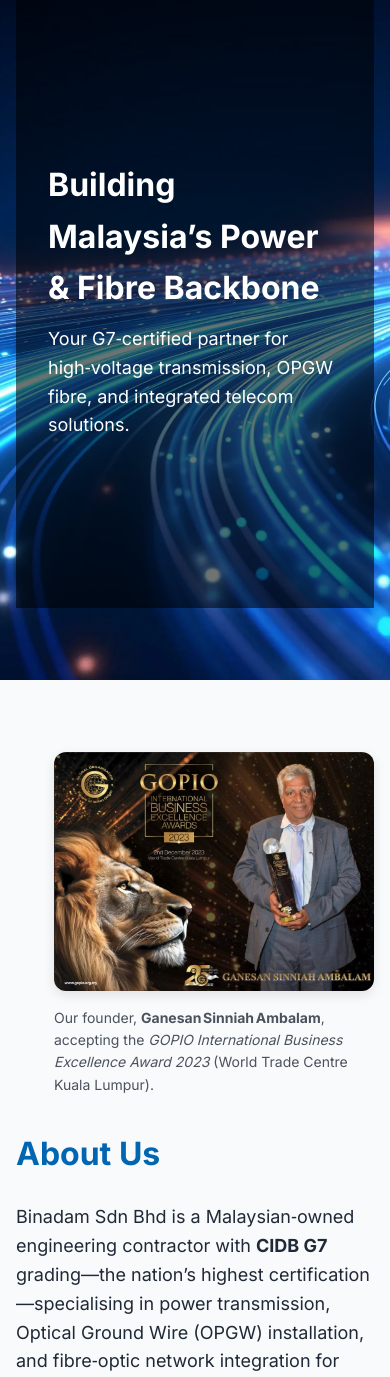
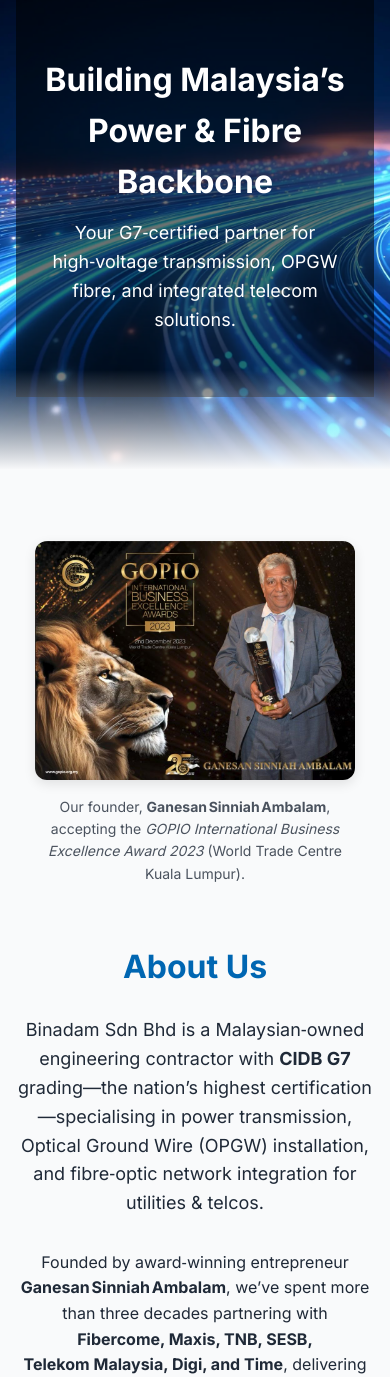
Before and after one commit to BabyG21/Binadam-Website, a plain HTML site: page index.html in a window 390 px wide. Shown: the part 80-1457 px from the top of the page. Drawn offline with Linux system fonts and the light colour scheme.

Commit message:
Correcting mobile bugs - 1

```diff
--- a/index.html
+++ b/index.html
@@ -82,8 +82,6 @@
     }
 
 
-
-
     /* ---------- HERO ---------- */
     .hero {height: 90vh; background: url('images/Fiber-Optic-Cable-Installation-Process-Internet-Connecting-Home-House.webp') center/cover no-repeat; display: flex; align-items: center;}
     .hero-overlay {background: rgba(0,0,0,.55); width: 100%; height: 100%; display: flex; align-items: center;}
@@ -92,6 +90,23 @@
     .hero p {font-size: 1.125rem; max-width: 600px;}
     .btn-primary {display: inline-block; background: var(--accent); color: #000; padding: .75rem 1.5rem; margin-top: 1.5rem; font-weight: 600; border-radius: .5rem; text-decoration: none; transition: transform .2s;}
     .btn-primary:hover {transform: translateY(-2px);}
+
+    /* --- HERO mobile height --- */
+    @media(max-width:768px){
+      .hero{ height:65vh; }          /* was 90vh – adjust to taste */
+      .hero-content{ padding:1.5rem; text-align:center; }
+    }
+
+    /* --- HERO bottom gradient into light background --- */
+    .hero{ position:relative; }      /* ensure pseudo‑element positions correctly */
+    .hero::after{
+      content:"";
+      position:absolute;left:0;bottom:-1px;width:100%;height:100px;
+      background:linear-gradient(to bottom, rgba(0,0,0,0) 0%, var(--light) 100%);
+      pointer-events:none;
+    }
+
+
 
     /* ---------- GLOBAL SECTIONS ---------- */
     section {padding: 4.5rem 1rem;}
@@ -124,6 +139,21 @@
     opacity:.8;
     }
     .about-text{flex:1 1 300px;}   /* take remaining space */
+
+    /* --------- ABOUT mobile tweak --------- */
+    @media(max-width:768px){
+      .about-flex{
+        flex-direction:column;      /* stack photo on top */
+        align-items:center;         /* centre horizontally */
+        text-align:center;          /* centre the text block */
+      }
+      .about-photo{
+        flex:none;                  /* let width follow content */
+        width:100%;max-width:320px; /* keep reasonable size */
+      }
+      .about-text{margin-top:1.5rem;}   /* gap under photo */
+    }
+
 
 
     /* ---------- SERVICES ---------- */
@@ -196,8 +226,11 @@
       <li><a href="#about">About</a></li>
       <li><a href="#services">Services</a></li>
       <li><a href="#projects">Projects</a></li>
+      <li><a href="#contact us">Contact</a></li>
     </ul>
   </nav>
+
+
 
 </header>
 
@@ -248,7 +281,7 @@
             <p>
             Founded by award‑winning entrepreneur
             <strong>Ganesan Sinniah Ambalam</strong>, we’ve spent more than three decades
-            partnering with <strong>TNB, SESB, Telekom Malaysia, Digi, and Time</strong>,
+            partnering with <strong>Fibercome, Maxis, TNB, SESB, Telekom Malaysia, Digi, and Time</strong>,
             delivering turnkey infrastructure that connects communities and drives
             Malaysia’s digital future. Our safety‑first culture, certified Work‑At‑Height
             crews, and in‑house fleet ensure every project is delivered on time, on
```
